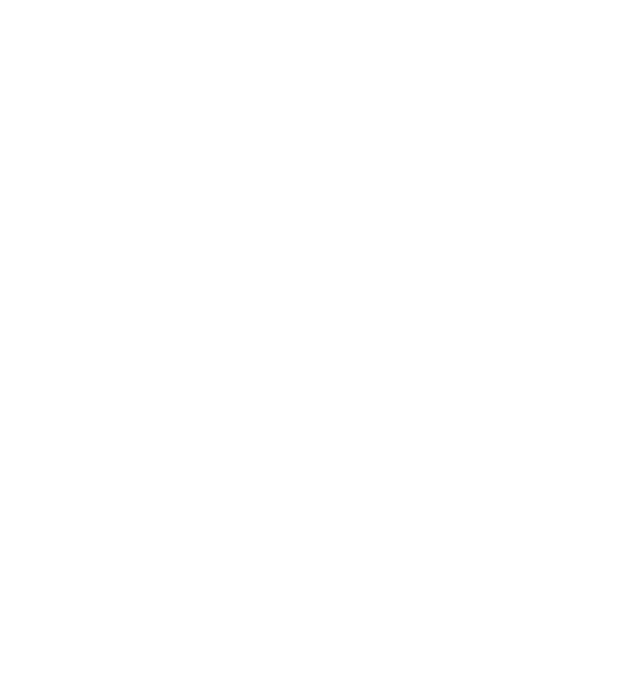
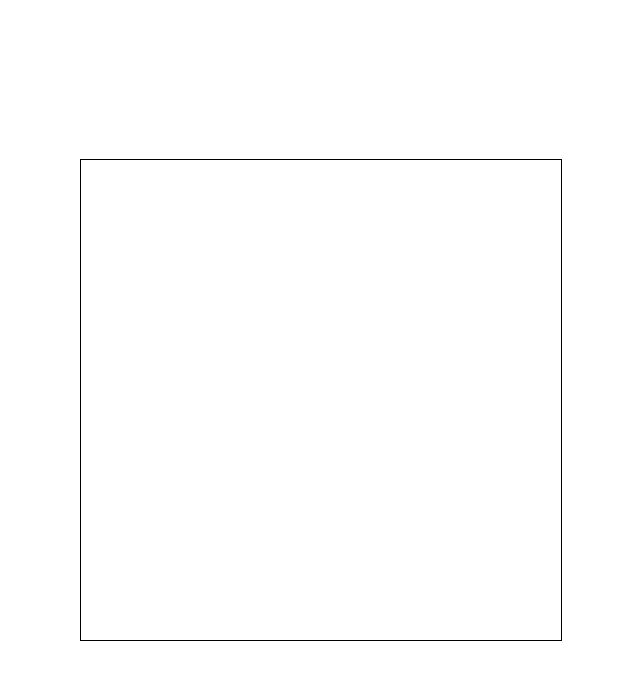
Before and after one commit to Cerenar/odin-etch-a-sketch, a plain HTML site: page index.html in a window 1280 px wide. Shown: the whole page, without its empty margins (319-959 px from the left). Drawn offline with Linux system fonts and the light colour scheme.

Commit message:
Added grid and drawing.

```diff
--- a/etch-a-sketch.js
+++ b/etch-a-sketch.js
@@ -0,0 +1,20 @@
+const container = document.querySelector("#container");
+
+function colorMe () {
+	this.classList.add("colorful");
+}
+
+for (let i = 0; i < 32; i++) {
+	const row = document.createElement("div");
+	row.classList.add("row");
+	for (let j = 0; j < 32; j++) {
+		const box = document.createElement("div");
+		box.classList.add("box");
+		row.appendChild(box);
+		box.style.height = `${100/32}%`;
+	}
+	container.appendChild(row);
+}
+
+const boxes = document.querySelectorAll(".box");
+boxes.forEach(box => box.addEventListener("mouseenter", colorMe));
--- a/index.html
+++ b/index.html
@@ -5,8 +5,10 @@
 	<meta http-equiv="X-UA-Compatible" content="IE=edge">
 	<meta name="viewport" content="width=device-width, initial-scale=1.0">
 	<title>Document</title>
+	<link rel="stylesheet" href="styles.css"/>
+	<script src="etch-a-sketch.js" defer></script>
 </head>
 <body>
-
+	<div id="container"></div>
 </body>
 </html>
--- a/styles.css
+++ b/styles.css
@@ -0,0 +1,22 @@
+body {
+	height: 100vh;
+	margin: 0;
+	display: flex;
+	justify-content: center;
+	align-items: center;
+}
+
+#container {
+	width: 480px;
+	height: 480px;
+	display: flex;
+	border: 1px solid black;
+}
+
+.row {
+	width: 100%;
+}
+
+.colorful {
+	background-color: black;
+}
```
